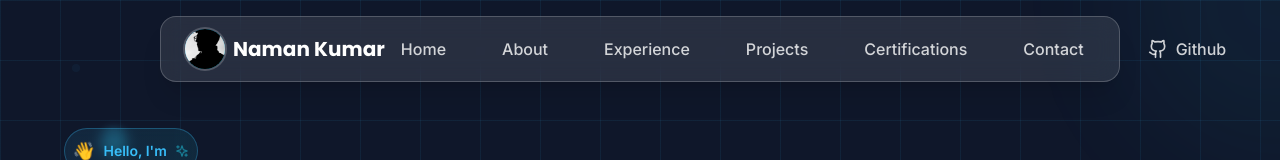
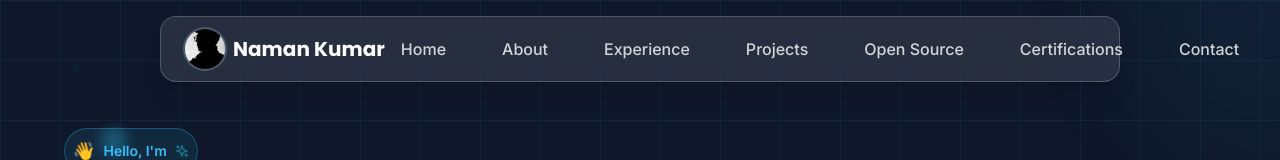
Before and after one commit to 6829nkhpas/The-Ultimate-Portfolio, a Next.js app: page / in a window 1280 px wide. Shown: the top 160 px of the page. Built offline with nearby package versions, Linux system fonts and the light colour scheme.

Commit message:
feat: add 'Open Source' navigation item and reformat conditional styling for the navigation bar.

```diff
--- a/components/Navigation.tsx
+++ b/components/Navigation.tsx
@@ -24,6 +24,7 @@ const Navigation = () => {
     { name: "About", href: "#about" },
     { name: "Experience", href: "#experience" },
     { name: "Projects", href: "#projects" },
+    { name: "Open Source", href: "#opensource" },
     { name: "Certifications", href: "#certifications" },
     { name: "Contact", href: "#contact" },
   ];
@@ -54,10 +55,9 @@ const Navigation = () => {
         className={`fixed top-2 sm:top-4 inset-x-0 mx-auto z-50
           w-[98%] xs:w-[96%] sm:w-[94%] md:w-[88%] lg:w-[80%] xl:w-[75%] 2xl:w-[65%] 3xl:w-[55%]
           max-w-7xl
-          ${
-            isScrolled
-              ? "bg-white/15 backdrop-blur-xl shadow-2xl"
-              : "bg-white/10 backdrop-blur-md shadow-xl"
+          ${isScrolled
+            ? "bg-white/15 backdrop-blur-xl shadow-2xl"
+            : "bg-white/10 backdrop-blur-md shadow-xl"
           }
           rounded-xl sm:rounded-2xl border border-white/20 transition-all duration-500 ease-out
           supports-[backdrop-filter]:bg-white/10 supports-[backdrop-filter]:backdrop-blur-md`}
```
